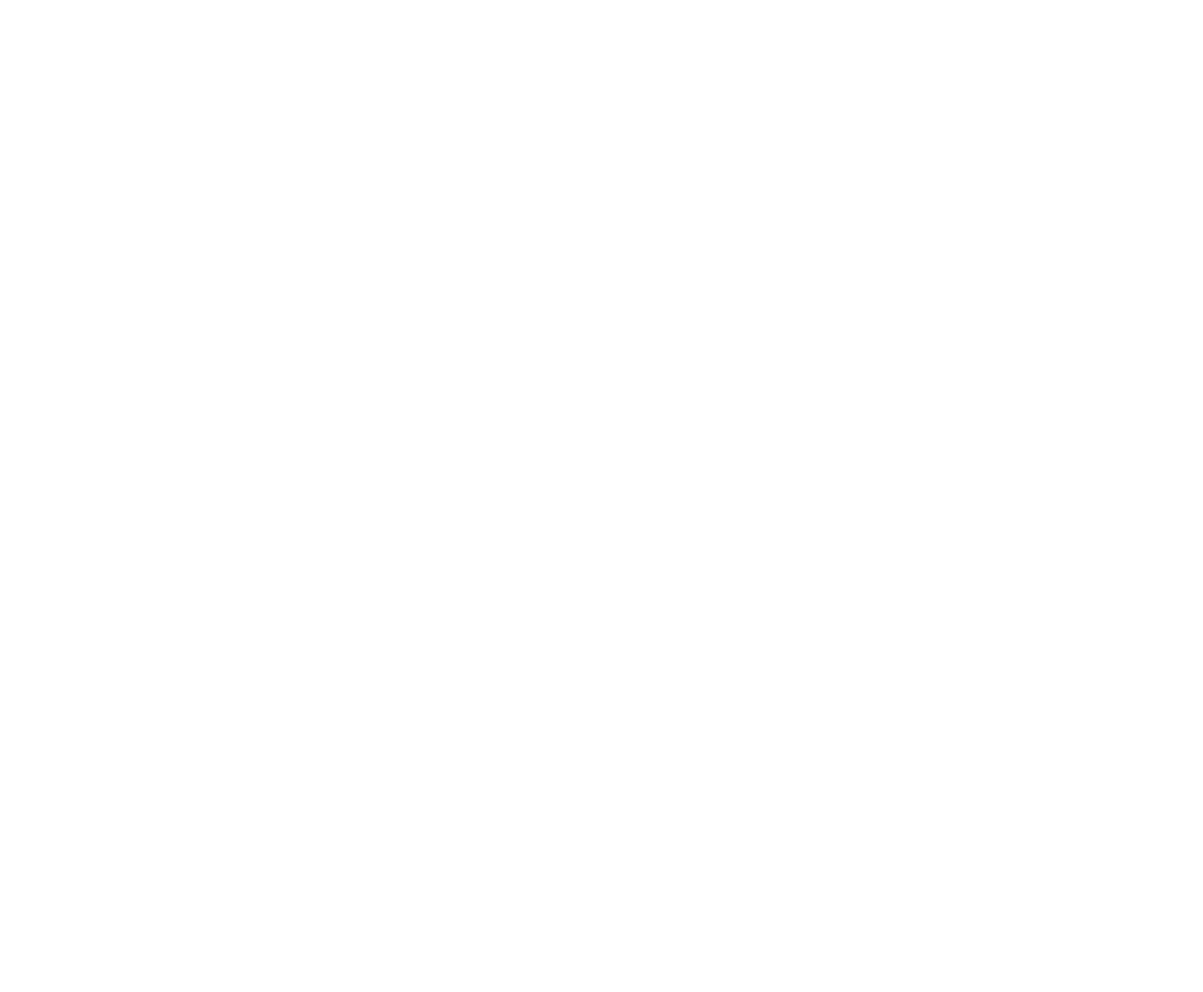
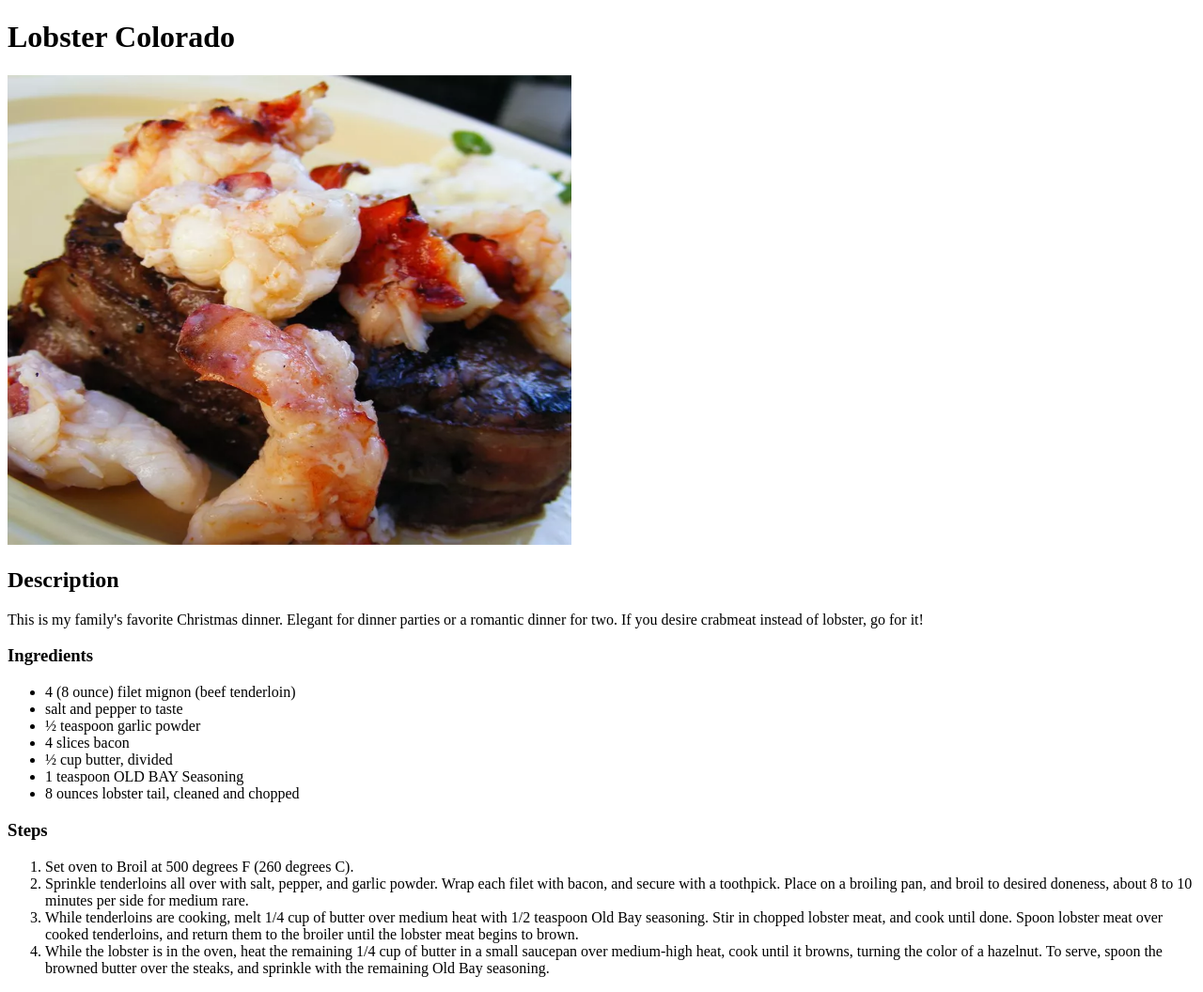
Before and after one commit to tset111/odin-recipes, a plain HTML site: page recipes/lobster-colorado.html in a window 1280 px wide. Shown: the whole page at 94% size. Before the commit the page ends 800 px from the top, so only its background shows below. Drawn offline with Linux system fonts and the light colour scheme.

Commit message:
modified egg-casserole.html and lobster-colorado.html

```diff
--- a/recipes/lobster-colorado.html
+++ b/recipes/lobster-colorado.html
@@ -5,6 +5,26 @@
         <title>Lobster Colorado</title>
     </head>
     <body>
-
+        <h1>Lobster Colorado</h1>
+        <img src="../images/lobster.jpg" alt="Lobster Colorado" width="600" height="500">
+        <h2>Description</h2>
+        <p>This is my family's favorite Christmas dinner. Elegant for dinner parties or a romantic dinner for two. If you desire crabmeat instead of lobster, go for it!</p>
+        <h3>Ingredients</h3>
+        <ul>
+            <li>4 (8 ounce) filet mignon (beef tenderloin)</li>
+            <li>salt and pepper to taste</li>
+            <li>½ teaspoon garlic powder</li>
+            <li>4 slices bacon</li>
+            <li>½ cup butter, divided</li>
+            <li>1 teaspoon OLD BAY Seasoning</li>
+            <li>8 ounces lobster tail, cleaned and chopped</li>
+        </ul>
+        <h3>Steps</h3>
+        <ol>
+            <li>Set oven to Broil at 500 degrees F (260 degrees C).</li>
+            <li>Sprinkle tenderloins all over with salt, pepper, and garlic powder. Wrap each filet with bacon, and secure with a toothpick. Place on a broiling pan, and broil to desired doneness, about 8 to 10 minutes per side for medium rare.</li>
+            <li>While tenderloins are cooking, melt 1/4 cup of butter over medium heat with 1/2 teaspoon Old Bay seasoning. Stir in chopped lobster meat, and cook until done. Spoon lobster meat over cooked tenderloins, and return them to the broiler until the lobster meat begins to brown.</li>
+            <li>While the lobster is in the oven, heat the remaining 1/4 cup of butter in a small saucepan over medium-high heat, cook until it browns, turning the color of a hazelnut. To serve, spoon the browned butter over the steaks, and sprinkle with the remaining Old Bay seasoning.</li>
+        </ol>
     </body>
 </html>
```
Also changed, not shown: recipes/egg-casserole.html (+18 -1 lines).
